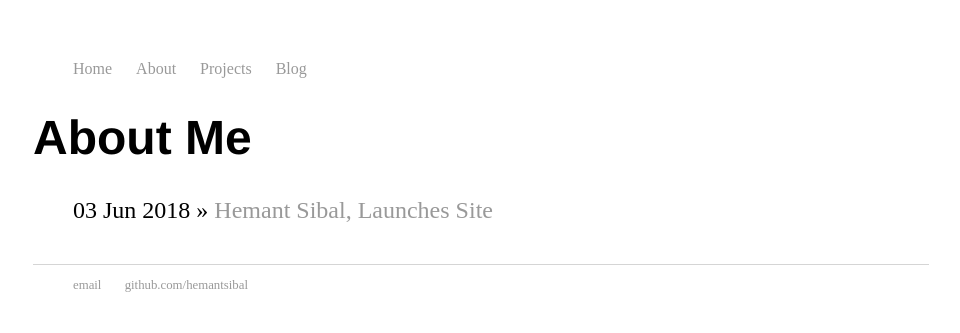
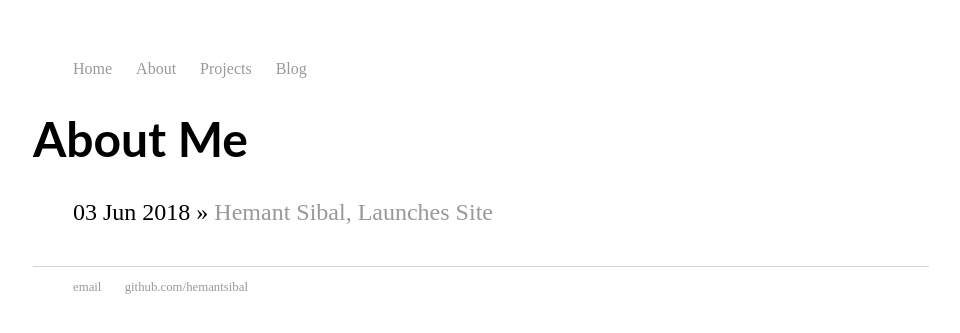
Before and after one commit to hemantsibal/hemantsibal.github.io, a Jekyll site: the page built from about/index.html, in a window 1280 px wide. Shown: the top 333 px of the page, without its empty margins (159-1119 px from the left). Built offline with Jekyll 4.4.1, drawn with Linux system fonts in a browser that asks for light colours.

Commit message:
Update main.css

```diff
--- a/css/main.css
+++ b/css/main.css
@@ -3,8 +3,7 @@ body {
     width: 70%;
 }
 nav ul, footer ul {
-
-    .css-selector {
+  .css-selector {
   font-family: 'Lato', serif;
   padding: 0px;
   list-style: none;
@@ -26,7 +25,7 @@ a:hover {
 }
 h1 {
     font-size: 3em;
-    font-family:'Helvetica', 'Arial', 'Sans-Serif';
+    font-family:'Lato', 'Arial', 'Sans-Serif';
 }
 p {
     font-size: 1.5em;
```
